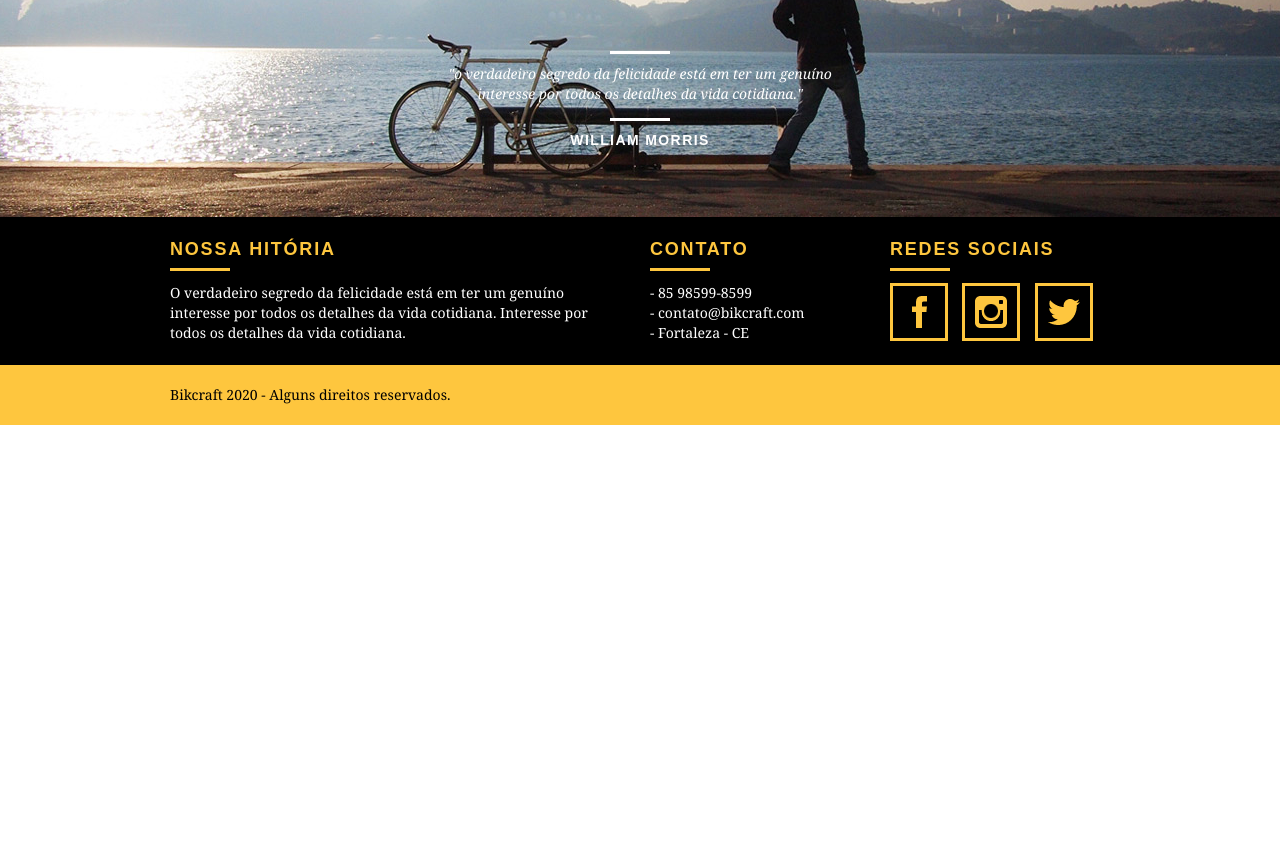
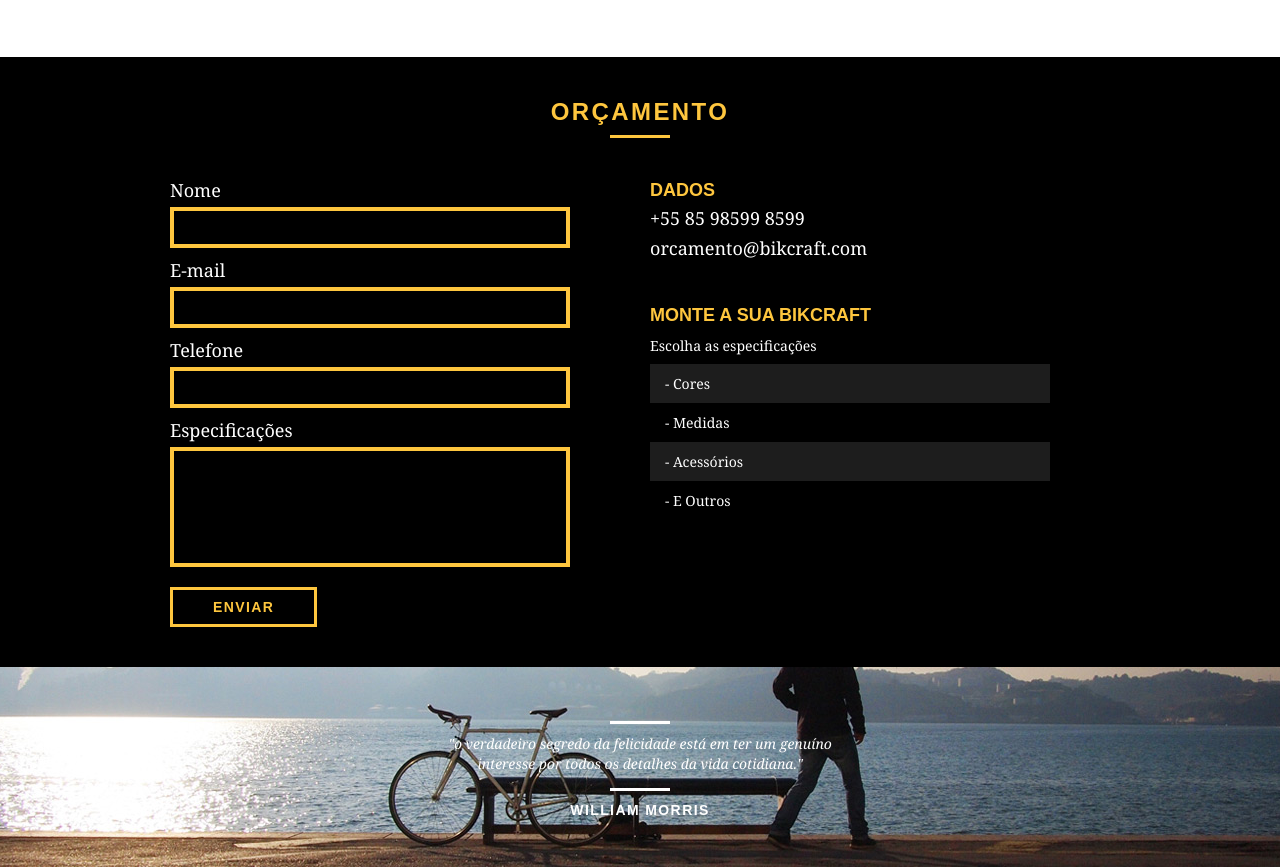
Before and after one commit to stefanopaulo/bikcraft, a plain HTML site: page produtos.html in a window 1280 px wide. Shown: the part 2175-3042 px from the top of the page. Before the commit the page ends 2600 px from the top, so only its background shows below. Drawn offline with Linux system fonts and the light colour scheme.

Commit message:
estrutura e estilo do formulario de orcamento

```diff
--- a/css/produtos.css
+++ b/css/produtos.css
@@ -69,3 +69,107 @@
 .produto_info ul li:nth-child(even) {
     margin-left: 2px;
 }
+
+/* Orçamento */
+
+.orcamento {
+    background: #000;
+    width: 100%;
+    margin-top: 60px;
+    padding: 40px 0;
+}
+
+.orcamento h2 {
+    color: #fec63e;
+}
+
+.orcamento h2::after {
+    background: #fec63e;
+}
+
+.form {
+    padding-right: 60px;
+}
+
+.form label {
+    display: block;
+    color: #fff;
+    font-family: Georgia, 'Times New Roman', Times, serif;
+    font-size: 18px;
+    line-height: 25px;
+    margin-bottom: 4px;
+}
+
+.form input {
+    display: block;
+    width: 100%;
+    border: 4px solid #fec63e;
+    background: none;
+    color: #fff;
+    padding: 7px 10px;
+    outline: none;
+    font-size: 14px;
+    font-family: Georgia, 'Times New Roman', Times, serif;
+    margin-bottom: 10px;
+}
+
+.form textarea {
+    display: block;
+    width: 100%;
+    height: 120px;
+    border: 4px solid #fec63e;
+    background: none;
+    color: #fff;
+    padding: 7px 10px;
+    outline: none;
+    font-size: 14px;
+    font-family: Georgia, 'Times New Roman', Times, serif;
+    margin-bottom: 20px;
+    resize: none;
+}
+
+.form button {
+    background: none;
+    padding: 7px 40px;
+}
+
+.orcamento_dados {
+    color: #fff;
+}
+
+.orcamento_dados h3 {
+    font-size: 18px;
+    text-transform: uppercase;
+    line-height: 25px;
+    font-weight: bold;
+    color: #fec63e;
+}
+
+.orcamento_dados span {
+    display: block;
+    font-size: 18px;
+    line-height: 30px;
+    font-family: Georgia, 'Times New Roman', Times, serif;
+}
+
+.dados_email {
+    margin-bottom: 40px;
+}
+
+.orcamento_dados ul {
+    padding-right: 60px;
+}
+
+.orcamento_dados ul li {
+    font-family: Georgia, 'Times New Roman', Times, serif;
+    font-size: 14px;
+    padding: 10px 15px;
+}
+
+.orcamento_dados ul li:nth-child(odd) {
+    background: #1d1d1d;
+}
+
+.orcamento_dados p {
+    margin: 8px 0;
+}
--- a/produtos.html
+++ b/produtos.html
@@ -113,6 +113,43 @@
         </div>
     </section>
 
+    <section class="orcamento">
+        <div class="container">
+            <h2 class="subtitulo">Orçamento</h2>
+
+            <form id="form_orcamento" class="form grid-8">
+                <label for="nome">Nome</label>
+                <input type="text" id="nome">
+
+                <label for="email">E-mail</label>
+                <input type="text" id="email">
+
+                <label for="telefone">Telefone</label>
+                <input type="text" id="telefone">
+
+                <label for="espec">Especificações</label>
+                <textarea id="espec"></textarea>
+
+                <button type="submit" class="btn">Enviar</button>
+            </form>
+
+            <div class="orcamento_dados grid-8">
+                <h3>Dados</h3>
+                <span>+55 85 98599 8599</span>
+                <span class="dados_email">orcamento@bikcraft.com</span>
+
+                <h3>Monte a sua Bikcraft</h3>
+                <p>Escolha as especificações</p>
+                <ul>
+                    <li>- Cores</li>
+                    <li>- Medidas</li>
+                    <li>- Acessórios</li>
+                    <li>- E Outros</li>
+                </ul>
+            </div>
+        </div>
+    </section>
+
     <section class="quebra">
         <blockquote class="quote-externo container">
             <p>
```
